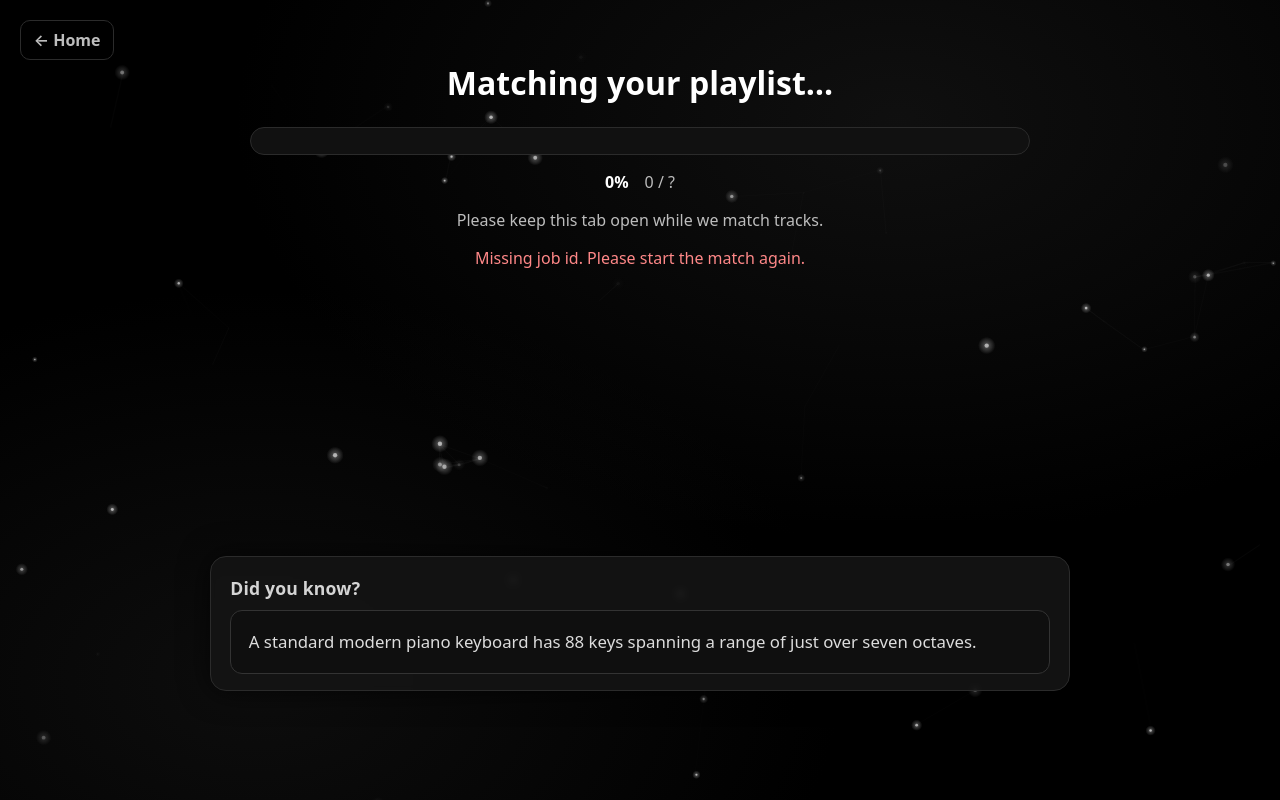
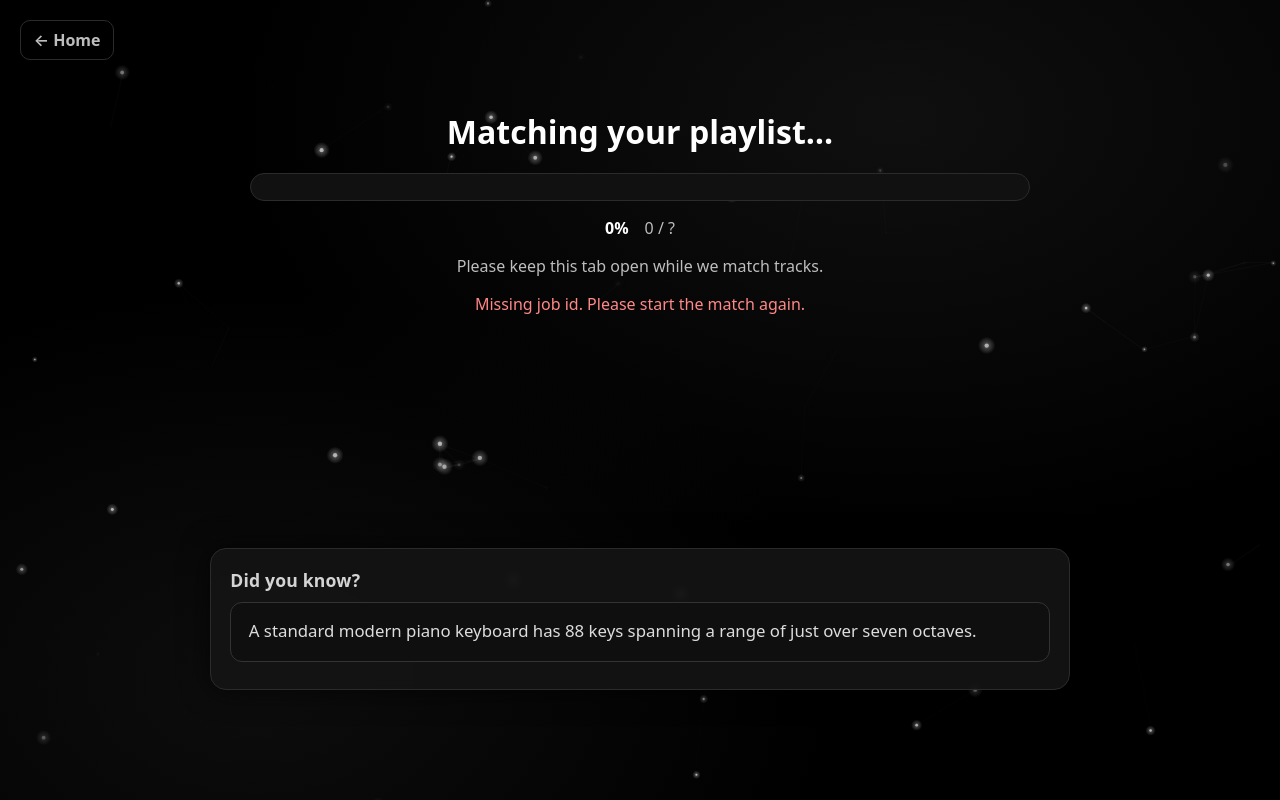
Before and after one commit to jmcclary27/Apple-Playlist-To-Spotify-Playlist, a Django app: template templates/match_progress.html in a window 1280 px wide. Run offline with Django 5.2, Linux system fonts and the light colour scheme; the template is opened without the code that fills it, so the values that code supplies are empty.

Commit message:
Lookin reallllll nice

```diff
--- a/templates/match_progress.html
+++ b/templates/match_progress.html
@@ -50,16 +50,16 @@
     }
     a.home-link:hover{background:rgba(30,30,30,.6);border-color:#3a3a3a;}
 
-    /* Center content, shifted up slightly to make room for facts box */
+    /* Center content sits just above the facts panel */
     .center-stack{
-      transform: translateY(-6vh);
       width:min(780px,92vw);
+      margin-bottom:12px; /* small, tidy gap above facts panel */
     }
     @media (max-width:560px){
-      .center-stack{ transform: translateY(-3vh); width:min(96vw, 560px); }
+      .center-stack{ width:min(96vw,560px); margin-bottom:10px; }
     }
 
-    h1{margin:0 0 1.4rem; font-size:clamp(1.3rem,4vw,2rem);}
+    h1{margin:0 0 1.2rem; font-size:clamp(1.3rem,4vw,2rem);}
 
     .bar-wrap{
       width:100%;
@@ -82,18 +82,18 @@
     .muted{color:var(--muted)}
     .error{color:#f88; margin-top:1rem}
 
-    /* Facts panel */
+    /* Facts panel (outer box) — fixed height set via JS to fit longest fact */
     .facts{
       width:min(860px,92vw);
       background:var(--panel);
       border:1px solid var(--border);
       border-radius:16px;
       padding:1rem 1.2rem;
-      margin-top:20px;
       box-shadow:0 0 30px rgba(0,0,0,.7);
       backdrop-filter: blur(3px);
       -webkit-backdrop-filter: blur(3px);
       text-align:left;
+      overflow:hidden; /* keep height stable */
     }
     .facts h2{
       margin:.2rem 0 .6rem;
@@ -102,27 +102,27 @@
       color:#eaeaea;
       opacity:.9;
     }
+
+    /* Inner fact box may vary in intrinsic height, but outer facts panel remains fixed */
     .fact-box{
       border:1px solid #333;
       background:#0f0f0f;
       border-radius:12px;
       padding:1rem 1.1rem;
-      min-height:64px;
       display:flex;
       align-items:center;
       line-height:1.55;
       color:#ddd;
-      position:relative;
     }
 
-    /* Fade-in animation for fact text */
+    /* Smoother fade (slightly longer, no vertical shift = less jitter) */
     @keyframes factFade {
-      from { opacity:0; transform: translateY(6px); }
-      to   { opacity:1; transform: translateY(0); }
+      from { opacity:0; }
+      to   { opacity:1; }
     }
     .fact-text{
       font-size: clamp(.98rem, 2.4vw, 1.05rem);
-      animation: factFade .55s ease-out;
+      animation: factFade .7s ease-out;
     }
   </style>
 </head>
@@ -145,7 +145,7 @@
   </div>
 
   <!-- Facts panel -->
-  <section class="facts" aria-live="polite" aria-atomic="true">
+  <section id="factsPanel" class="facts" aria-live="polite" aria-atomic="true">
     <h2>Did you know?</h2>
     <div class="fact-box">
       <div id="factText" class="fact-text">Loading a cool music fact…</div>
@@ -275,18 +275,53 @@
     ];
 
     (function factsRotator(){
+      const factsPanel = document.getElementById("factsPanel");
+      const factBox = factsPanel.querySelector(".fact-box");
       const el = document.getElementById("factText");
-      const INTERVAL_MS = 5000;
+      const INTERVAL_MS = 7000; // 7 seconds
+
       let lastIndex = -1;
+      let timer;
 
       function pickIndex(){
         if (MUSIC_FACTS.length <= 1) return 0;
         let i = Math.floor(Math.random() * MUSIC_FACTS.length);
-        if (i === lastIndex) {
-          i = (i + 1) % MUSIC_FACTS.length; // avoid immediate repeats
-        }
+        if (i === lastIndex) i = (i + 1) % MUSIC_FACTS.length; // avoid immediate repeats
         lastIndex = i;
         return i;
+      }
+
+      // Measure the tallest fact and fix the OUTER facts panel height accordingly
+      function lockFactsPanelHeight(){
+        // create a hidden measuring clone with same width & styles
+        const clone = factsPanel.cloneNode(true);
+        clone.style.position = "absolute";
+        clone.style.visibility = "hidden";
+        clone.style.pointerEvents = "none";
+        clone.style.left = "-9999px";
+        clone.style.height = "auto";
+        document.body.appendChild(clone);
+
+        const cBox = clone.querySelector(".fact-box");
+        const cText = clone.querySelector(".fact-text");
+
+        let maxBoxH = 0;
+        for (const f of MUSIC_FACTS){
+          cText.textContent = f;
+          // Force layout width the same as real box to measure wrapping
+          cBox.style.width = factBox.clientWidth + "px";
+          cBox.style.height = "auto";
+          const h = cBox.offsetHeight;
+          if (h > maxBoxH) maxBoxH = h;
+        }
+
+        // Real panel height: header + paddings + tallest fact box
+        const styles = getComputedStyle(factsPanel);
+        const padY = parseFloat(styles.paddingTop) + parseFloat(styles.paddingBottom);
+        const headerH = factsPanel.querySelector("h2").offsetHeight;
+        factsPanel.style.height = (headerH + padY + maxBoxH) + "px";
+
+        document.body.removeChild(clone);
       }
 
       function showFact() {
@@ -295,12 +330,25 @@
         // Force reflow
         void el.offsetWidth;
         el.textContent = MUSIC_FACTS[pickIndex()];
-        el.style.animation = "factFade .55s ease-out";
+        el.style.animation = "factFade .7s ease-out";
       }
 
-      // initial paint
+      function onResizeDebounced(){
+        clearTimeout(timer);
+        timer = setTimeout(() => {
+          lockFactsPanelHeight();
+        }, 100);
+      }
+
+      // initial paint & lock
       showFact();
+      // lock after first render (ensure widths are known)
+      requestAnimationFrame(lockFactsPanelHeight);
+
+      // rotate
       setInterval(showFact, INTERVAL_MS);
+      // recompute on resize
+      window.addEventListener("resize", onResizeDebounced, { passive:true });
     })();
   </script>
 
```
